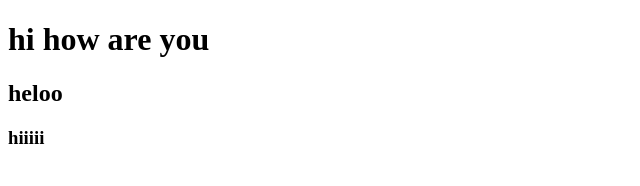
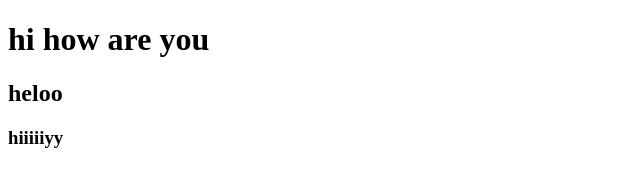
Before and after one commit to krishtalaviya987/gitbasics, a plain HTML site: page index.html in a window 1280 px wide. Shown: the full height of the page, 0-640 px from the left. Drawn offline with Linux system fonts and the light colour scheme.

Commit message:
Update index.html

```diff
--- a/index.html
+++ b/index.html
@@ -8,6 +8,6 @@
 <body>
     <h1>hi how are you</h1>
     <h2>heloo</h2>
-    <h3>hiiiii</h3>
+    <h3>hiiiiiyy</h3>
 </body>
 </html>
```
